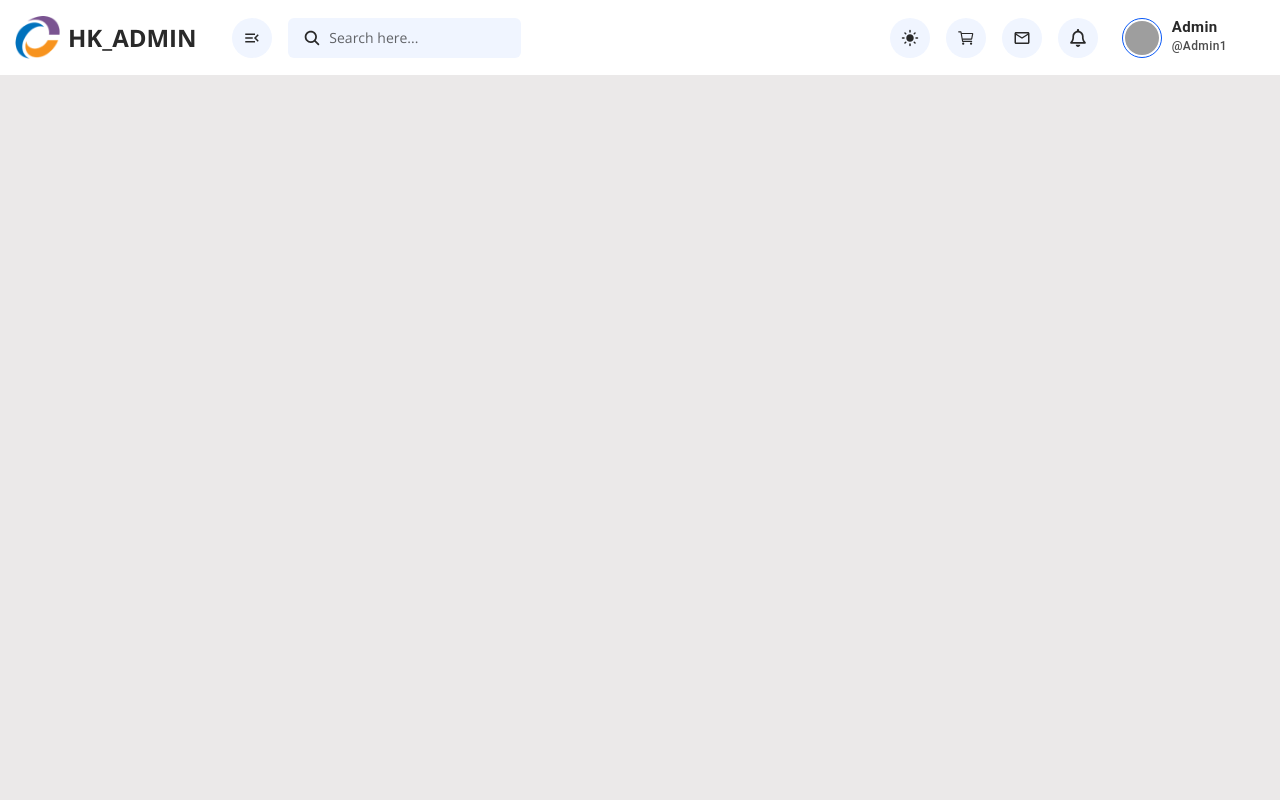
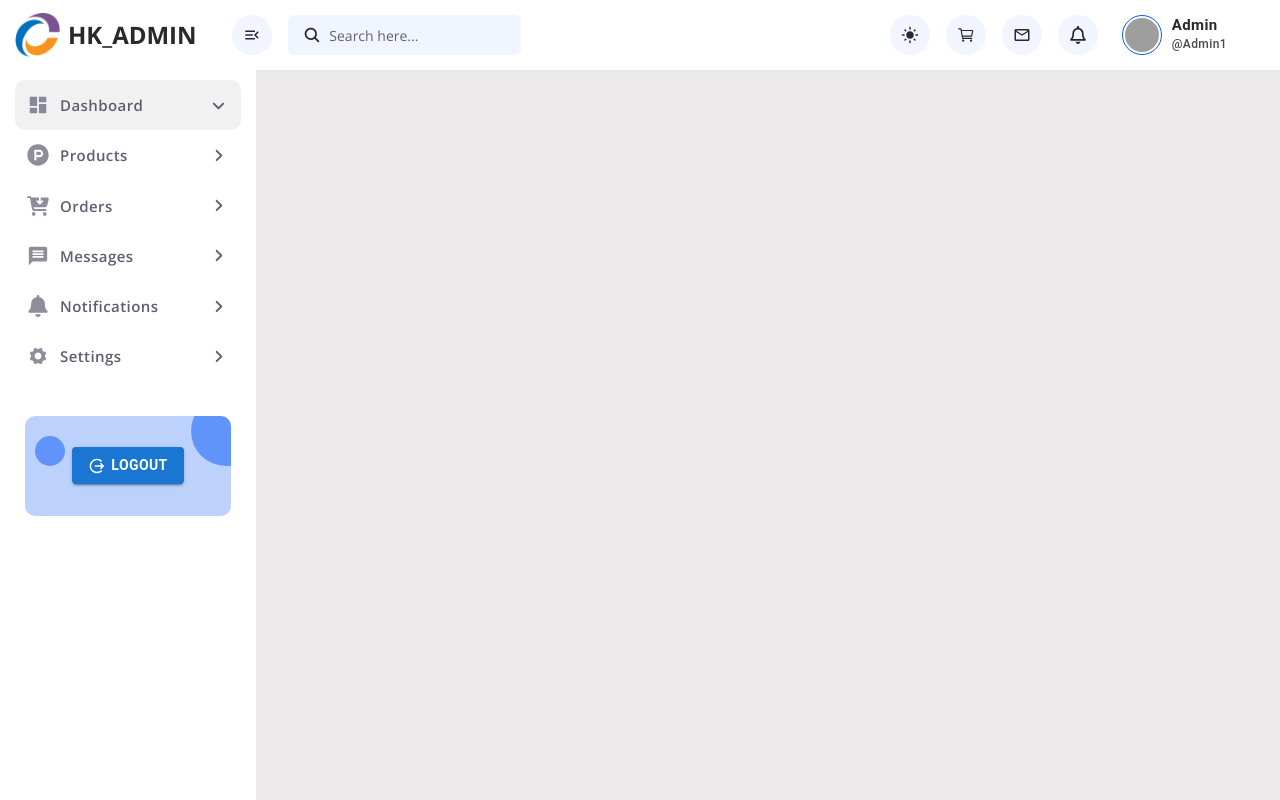
Before and after one commit to LaAnhQuan/Shop_App_Dashboard_Admin, a React (Create React App) app: page / in a window 1280 px wide. Built offline with nearby package versions, Linux system fonts and the light colour scheme; grey boxes are pictures that could not be loaded.

Commit message:
Design animation product and base sidebar

```diff
--- a/src/App.css
+++ b/src/App.css
@@ -7,7 +7,7 @@
 }
 
 body {
-  font-family: "Open Sans", sans-serif;
+  font-family: "Open Sans", sans-serif !important;
   background: #ebe9e9;
 }
 
@@ -35,8 +35,12 @@
 
 header {
   width: 100%;
-  height: 75px;
+  height: 70px;
   background: #fff;
+  position: fixed;
+  top: 0px;
+  left: 0px;
+  z-index: 1000;
 }
 
 header .logo {
@@ -220,3 +224,207 @@
   overflow-y: scroll;
   overflow-x: hidden;
 }
+
+
+.main .sidebarWrapper {
+  width: 20%;
+  flex: 0 0 20%;
+  transition: all 0.3s ease-in-out;
+}
+
+.main .sidebarWrapper .sidebar {
+  width: 20%;
+  height: 100vh;
+  max-height: calc(100%-70px);
+  position: fixed;
+  top: 70px;
+  left: 0px;
+  background: #fff;
+  overflow-y: scroll;
+  overflow-x: hidden;
+  padding-bottom: 40px;
+}
+
+.main .sidebarWrapper .sidebar::-webkit-scrollbar {
+  width: 3px !important;
+}
+
+.main .sidebarWrapper .sidebar::-webkit-scrollbar-thumb {
+  background: transparent !important;
+}
+
+.main .sidebarWrapper:hover .sidebar::-webkit-scrollbar {
+  background: #0858f7 !important;
+}
+
+.main .sidebarWrapper .sidebar ul {
+  margin-bottom: 0px;
+  padding: 10px 15px;
+}
+
+.main .sidebarWrapper .sidebar ul li {
+  list-style: none;
+}
+
+.main .sidebarWrapper .sidebar ul li button {
+  color: #5e5d72;
+  text-align: left;
+  justify-content: left;
+  border-radius: 10px !important;
+  padding: 12px 10px !important;
+  align-items: center;
+  text-transform: capitalize !important;
+  font-weight: 600 !important;
+  font-family: "Open Sans", sans-serif !important;
+  font-size: 15px !important;
+}
+
+.main .sidebarWrapper .sidebar ul li button .icon {
+  display: flex;
+  align-items: center;
+  justify-content: center;
+  width: 25px;
+  height: 25px;
+  margin-right: 10px;
+}
+
+.main .sidebarWrapper .sidebar ul li button .icon svg {
+  color: #000;
+  opacity: 0.7;
+  font-size: 22px;
+}
+
+.main .sidebarWrapper .sidebar ul li button * {
+  color: #5e5d72 !important;
+}
+
+.main .sidebarWrapper .sidebar ul li button .arrow {
+  margin-left: auto;
+  display: flex;
+  align-items: center;
+  justify-content: center;
+  width: 25px;
+  height: 25px;
+  transition: all 0.3s ease-in-out;
+}
+
+.main .sidebarWrapper .sidebar ul li button:hover {
+  background: #f1f1f1 !important;
+}
+
+.main .sidebarWrapper .sidebar ul li button.active {
+  background: #f1f1f1 !important;
+}
+
+.main .sidebarWrapper .sidebar ul li button.active .arrow {
+  transform: rotate(90deg);
+}
+
+.main .sidebarWrapper .sidebar ul .submenu {
+  padding: 0px 45px;
+  position: relative;
+  transition: all 0.3s;
+  height: 0px;
+}
+
+.main .sidebarWrapper .sidebar ul .submenu::before {
+  content: '';
+  width: 1px;
+  height: 95%;
+  position: absolute;
+  top: 0px;
+  left: 25px;
+  background: rgba(0, 0, 0, 0.2);
+}
+
+.main .sidebarWrapper .sidebar ul .submenu li {
+  width: 100%;
+  list-style: none;
+
+}
+
+.main .sidebarWrapper .sidebar ul .submenu li a {
+  color: #5e5d72 !important;
+  text-decoration: none;
+  display: block;
+  padding: 6px 0px;
+  font-size: 14px;
+  font-weight: 500;
+  transition: all 0.3s;
+}
+
+.main .sidebarWrapper .sidebar ul .submenu li a:hover {
+  color: #0858f7 !important;
+}
+
+.main .sidebarWrapper .sidebar ul .submenuWrapper {
+  transition: all 0.3s;
+  height: 0px;
+  overflow: hidden;
+}
+
+.main .sidebarWrapper .sidebar ul .submenuWrapper.colapsed .submenu {
+  opacity: 0;
+}
+
+.main .sidebarWrapper .sidebar ul .submenuWrapper.colapse {
+  height: auto;
+  overflow: inherit;
+}
+
+.main .sidebarWrapper .sidebar ul .submenuWrapper.colapse .submenu {
+  opacity: 1;
+  height: auto;
+}
+
+.logoutWrapper {
+  padding: 0px 25px;
+}
+
+.logoutWrapper .logoutBox {
+  width: 100%;
+  height: 100px;
+  padding: 25;
+  background: #bcd2fd;
+  border-radius: 10px;
+  display: flex;
+  align-items: center;
+  justify-content: center;
+  position: relative;
+  overflow: hidden;
+}
+
+.logoutWrapper .logoutBox::before {
+  content: '';
+  width: 70px;
+  height: 70px;
+  background: #0858f7;
+  border-radius: 100%;
+  position: absolute;
+  top: -20px;
+  right: -30px;
+  opacity: 0.5;
+}
+
+.logoutWrapper .logoutBox::after {
+  content: '';
+  width: 30px;
+  height: 30px;
+  background: #0858f7;
+  border-radius: 100%;
+  position: absolute;
+  top: 20px;
+  left: 10px;
+  opacity: 0.5;
+}
+
+
+.logoutWrapper .logoutBox button {
+  font-size: 14px !important;
+  font-weight: 600 !important;
+}
+
+.logoutWrapper .logoutBox button svg {
+  margin-right: 5px;
+  font-size: 18px !important;
+}
--- a/src/App.js
+++ b/src/App.js
@@ -3,15 +3,23 @@
 import './App.css';
 import Dashboard from './pages/Dashboard';
 import Header from './components/Header';
+import Sidebar from './components/Sidebar';
 
 function App() {
   return (
     <BrowserRouter>
       <Header />
-      <Routes>
-        <Route path="/" exact={true} element={<Dashboard />} />
-        <Route path="/dashboard" exact={true} element={<Dashboard />} />
-      </Routes>
+      <div className='main d-flex'>
+        <div className='sidebarWrapper'>
+          <Sidebar />
+        </div>
+        <div className='content'>
+          <Routes>
+            <Route path="/" exact={true} element={<Dashboard />} />
+            <Route path="/dashboard" exact={true} element={<Dashboard />} />
+          </Routes>
+        </div>
+      </div>
     </BrowserRouter>
   );
 }
--- /dev/null
+++ b/src/components/Sidebar/index.js
@@ -0,0 +1,120 @@
+import Button from "@mui/material/Button";
+import { MdDashboard } from "react-icons/md";
+import { FaAngleRight } from "react-icons/fa6";
+import { FaProductHunt } from "react-icons/fa";
+import { FaCartArrowDown } from "react-icons/fa6";
+import { MdMessage } from "react-icons/md";
+import { FaBell } from "react-icons/fa";
+import { IoIosSettings } from "react-icons/io";
+import { Link } from "react-router-dom";
+import { useState } from "react";
+import { IoMdLogOut } from "react-icons/io";
+
+
+const Sidebar = () => {
+
+    const [activeTab, setActiveTab] = useState(0)
+    const [isToggleSubmenu, setIsToggleSubmenu] = useState(false)
+
+    const isOpenSubmenu = (index) => {
+        setActiveTab(index);
+        setIsToggleSubmenu(!isToggleSubmenu)
+    }
+
+    return (
+        <>
+            <div className="sidebar">
+                <ul>
+                    <li>
+                        <Link to="/">
+                            <Button
+                                className={`w-100 ${activeTab === 0 ? 'active' : ''}`}
+                                onClick={() => isOpenSubmenu(0)}
+                            >
+                                <span className="icon"><MdDashboard /></span>
+                                Dashboard
+                                <span className="arrow"><FaAngleRight /></span>
+                            </Button>
+                        </Link>
+                    </li>
+                    <li>
+                        <Button
+                            className={`w-100 ${activeTab === 1 && isToggleSubmenu === true ? 'active' : ''}`}
+                            onClick={() => isOpenSubmenu(1)}
+                        >
+                            <span className="icon"><FaProductHunt /></span>
+                            Products
+                            <span className="arrow"><FaAngleRight /></span>
+                        </Button>
+                        <div className={`submenuWrapper ${activeTab === 1 &&
+                            isToggleSubmenu === true ? 'colapse' : 'colapsed'}`}>
+                            <ul className="submenu">
+                                <li><Link to='#'>Product List </Link></li>
+                                <li><Link to='#'>Product View </Link></li>
+                                <li><Link to='#'>Product Upload </Link></li>
+                            </ul>
+                        </div>
+                    </li>
+                    <li>
+                        <Link to="/">
+                            <Button
+                                className={`w-100 ${activeTab === 2 ? 'active' : ''}`}
+                                onClick={() => isOpenSubmenu(2)}
+                            >
+                                <span className="icon"><FaCartArrowDown /></span>
+                                Orders
+                                <span className="arrow"><FaAngleRight /></span>
+                            </Button>
+                        </Link>
+                    </li>
+                    <li>
+                        <Link to="/">
+                            <Button
+                                className={`w-100 ${activeTab === 3 ? 'active' : ''}`}
+                                onClick={() => isOpenSubmenu(3)}
+                            >
+                                <span className="icon"><MdMessage /></span>
+                                Messages
+                                <span className="arrow"><FaAngleRight /></span>
+                            </Button>
+                        </Link>
+                    </li>
+                    <li>
+                        <Link to="/">
+                            <Button
+                                className={`w-100 ${activeTab === 4 ? 'active' : ''}`}
+                                onClick={() => isOpenSubmenu(4)}
+                            >
+                                <span className="icon"><FaBell /></span>
+                                Notifications
+                                <span className="arrow"><FaAngleRight /></span>
+                            </Button>
+                        </Link>
+                    </li>
+                    <li>
+                        <Link to="/">
+                            <Button
+                                className={`w-100 ${activeTab === 5 ? 'active' : ''}`}
+                                onClick={() => isOpenSubmenu(5)}
+                            >
+                                <span className="icon"><IoIosSettings /></span>
+                                Settings
+                                <span className="arrow"><FaAngleRight /></span>
+                            </Button>
+                        </Link>
+                    </li>
+                </ul>
+
+                <br />
+
+                <div className="logoutWrapper">
+                    <div className="logoutBox">
+                        <Button variant="contained"><IoMdLogOut /> Logout</Button>
+                    </div>
+                </div>
+            </div>
+        </>
+    )
+}
+
+export default Sidebar;
--- a/src/pages/Dashboard/index.js
+++ b/src/pages/Dashboard/index.js
@@ -1,7 +1,7 @@
 const Dashboard = () => {
     return (
         <>
-            {/* <h1>Dashboard Page</h1> */}
+
         </>
     )
 }
```
